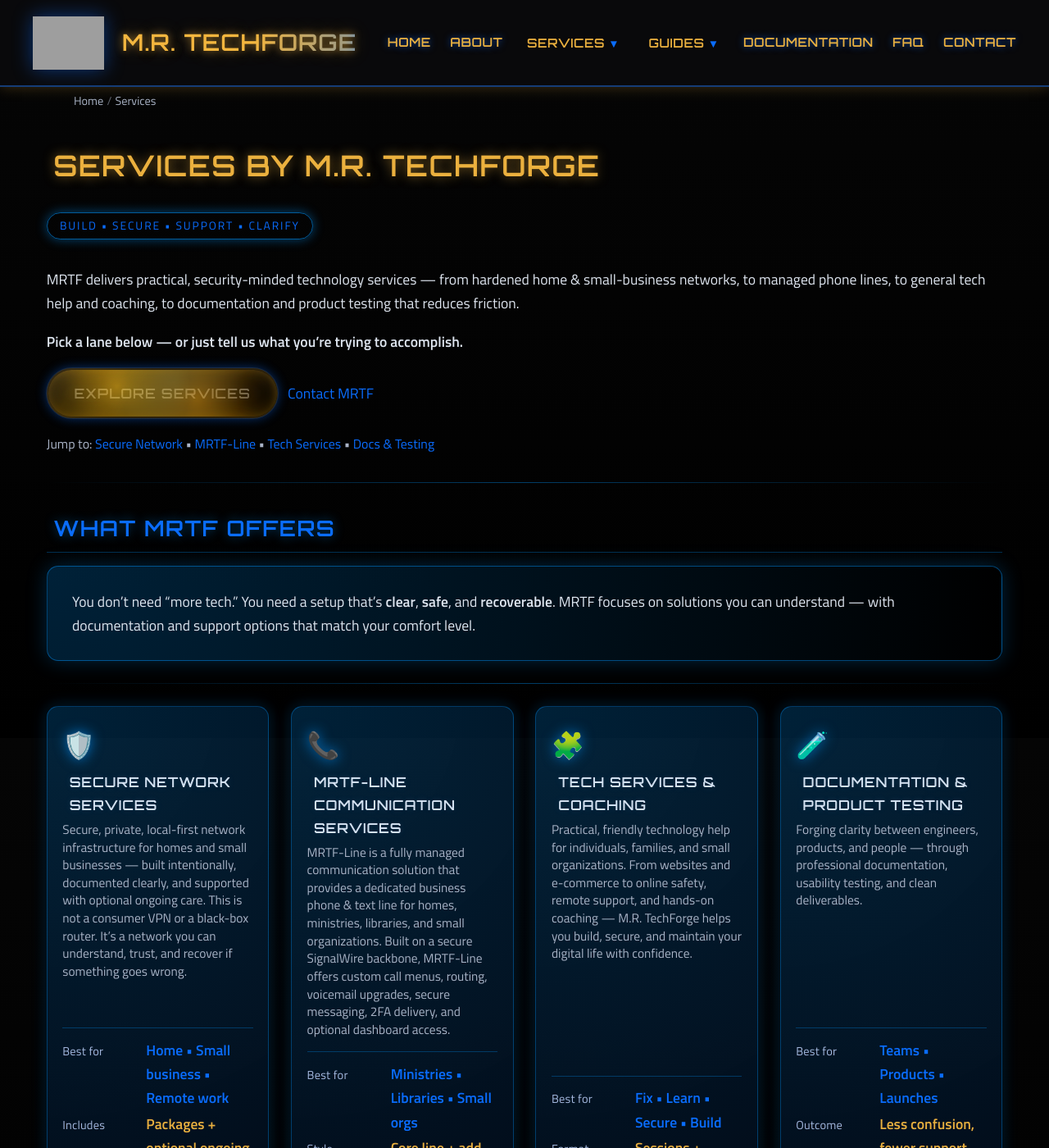
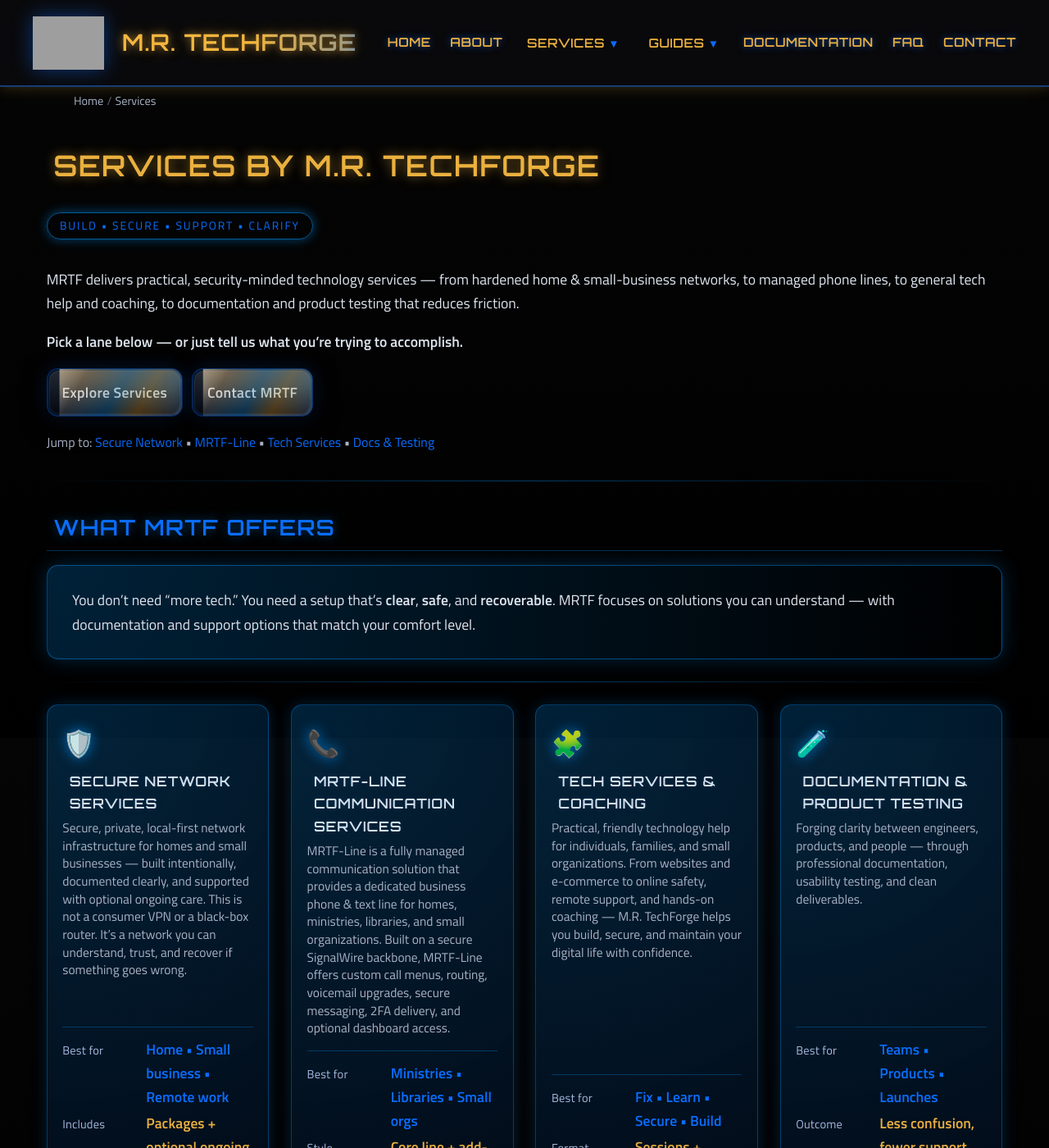
Before and after one commit to markisrt4/mrtechforge.github.io, a Jekyll site: the page built from services/index.md, in a window 1280 px wide and 1400 px high. Shown: the whole window at 82% size. Built offline with Jekyll 4.4.1, drawn with Linux system fonts in a browser that asks for light colours; grey boxes are pictures that could not be loaded.

Commit message:
Update _buttons.scss

```diff
--- a/_sass/_buttons.scss
+++ b/_sass/_buttons.scss
@@ -1,204 +1,139 @@
 /* ==========================================================
-   M.R. TECHFORGE — FORGE BUTTON SYSTEM (v3.1)
-   Forged steel shell • Molten interior • Heat shimmer
+   M.R. TECHFORGE — BUTTONS (vNext)
+   Always-on Forge glow • Silver core • Blue/Orange flame motion. Version 4.0
    ========================================================== */
 
-/* ----------------------------------------------------------
-   BASE BUTTON
----------------------------------------------------------- */
-.btn {
+.btn,
+.btn-glow,
+.btn-forge {
+  -webkit-tap-highlight-color: transparent;
+  text-decoration: none;
   display: inline-flex;
   align-items: center;
   justify-content: center;
-
-  padding: 1rem 2rem;
-  border-radius: 999px;
-
-  font-family: "Orbitron", sans-serif;
-  font-size: 1rem;
-  font-weight: 800;
-  text-transform: uppercase;
-  letter-spacing: 1px;
-
-  text-decoration: none;
+  gap: 0.55rem;
+  font-weight: 700;
+  letter-spacing: 0.02em;
+  border-radius: 14px;
+  padding: 0.85rem 1.05rem;
+  border: 1px solid rgba(var(--forge-accent-rgb), 0.35);
   cursor: pointer;
+  user-select: none;
   position: relative;
   overflow: hidden;
-
-  border: 0;
-  z-index: 5;
-  pointer-events: auto;
-
-  transition:
-    transform 0.22s ease,
-    box-shadow 0.25s ease,
-    filter 0.25s ease;
+  transform: translateZ(0);
+  transition: transform 180ms ease, box-shadow 180ms ease, border-color 180ms ease, filter 180ms ease;
 }
 
-/* Optional icon support */
-.btn i,
-.btn svg {
-  margin-right: 0.45rem;
-  font-size: 1.1rem;
+/* Base "Forge" button: always alive */
+.btn-forge {
+  color: var(--forge-text);
+  background: rgba(6, 14, 28, 0.78);
+  box-shadow:
+    0 0 0 1px rgba(var(--forge-accent-rgb), 0.18) inset,
+    0 10px 30px rgba(0, 0, 0, 0.55),
+    0 0 24px rgba(var(--forge-accent-rgb), 0.18);
 }
 
-/* ----------------------------------------------------------
-   FORGE BUTTON — FORGED STEEL + MOLTEN CORE
----------------------------------------------------------- */
-.btn-forge {
-  color: #ffffff;
-
-  /* forged steel outer shell */
-  background: linear-gradient(
-    90deg,
-    var(--forge-hotmetal-dark),
-    var(--forge-hotmetal),
-    var(--forge-accent),
-    var(--forge-accent-dark)
-  );
-  background-size: 260%;
-
-  outline: 1px solid rgba(255,255,255,0.08);
-
-  box-shadow:
-    0 0 14px rgba(var(--forge-accent-rgb), 0.45),
-    inset 0 0 10px rgba(var(--forge-hotmetal-rgb), 0.40);
-}
-
-/* molten interior layer */
+/* Animated flame layer */
 .btn-forge::before {
   content: "";
   position: absolute;
-  inset: 2px;                 /* creates forged rim */
-  border-radius: inherit;
+  inset: -2px;
+  background:
+    radial-gradient(120% 140% at 10% 10%, rgba(255, 170, 40, 0.28) 0%, rgba(255, 170, 40, 0.0) 55%),
+    radial-gradient(120% 140% at 90% 20%, rgba(40, 170, 255, 0.26) 0%, rgba(40, 170, 255, 0.0) 52%),
+    linear-gradient(120deg,
+      rgba(210, 215, 222, 0.65) 0%,
+      rgba(210, 215, 222, 0.22) 18%,
+      rgba(40, 170, 255, 0.32) 42%,
+      rgba(255, 170, 40, 0.36) 60%,
+      rgba(210, 215, 222, 0.20) 82%,
+      rgba(210, 215, 222, 0.60) 100%
+    );
+  filter: blur(0px);
+  opacity: 0.95;
   z-index: 0;
-
-  background:
-    radial-gradient(circle at 30% 35%, rgba(251,191,36,0.65), transparent 45%),
-    radial-gradient(circle at 65% 60%, rgba(245,158,11,0.55), transparent 48%),
-    radial-gradient(circle at 55% 25%, rgba(56,189,248,0.22), transparent 55%),
-    linear-gradient(180deg, rgba(12,12,14,0.65), rgba(0,0,0,0.75));
-
-  box-shadow:
-    inset 0 0 18px rgba(251,191,36,0.22),
-    inset 0 0 30px rgba(245,158,11,0.14);
-
-  filter: saturate(1.08);
-  opacity: 0.95;
-
-  animation: moltenDrift 6s ease-in-out infinite;
+  transform: translate3d(-18%, 0, 0);
+  animation: forgeFlameFlow 3.6s linear infinite;
 }
 
-/* heat shimmer sweep */
+/* Silver “core plate” to keep it readable */
 .btn-forge::after {
   content: "";
   position: absolute;
-  inset: -45% -60%;
+  inset: 2px;
+  border-radius: 12px;
+  background: linear-gradient(
+    180deg,
+    rgba(230, 233, 238, 0.14) 0%,
+    rgba(230, 233, 238, 0.08) 40%,
+    rgba(0, 0, 0, 0.18) 100%
+  );
+  box-shadow:
+    0 0 0 1px rgba(255, 255, 255, 0.06) inset,
+    0 0 0 1px rgba(var(--forge-accent-rgb), 0.12);
   z-index: 1;
-
-  background: linear-gradient(
-    120deg,
-    transparent 38%,
-    rgba(255,255,255,0.10) 48%,
-    rgba(251,191,36,0.22) 52%,
-    transparent 62%
-  );
-
-  transform: translateX(-20%) rotate(8deg);
-  opacity: 0.35;
-
-  transition:
-    opacity 0.25s ease,
-    transform 0.35s ease;
-
-  pointer-events: none;
 }
 
-/* keep text above all effects */
+/* Ensure text stays above flame layers */
 .btn-forge > * {
   position: relative;
   z-index: 2;
 }
 
-/* ----------------------------------------------------------
-   HOVER / ACTIVE STATES
----------------------------------------------------------- */
-.btn-forge:hover {
-  transform: translateY(-3px);
-  background-position: 100% 0;
-
+/* Hover / focus: tighter, hotter */
+.btn-forge:hover,
+.btn-forge:focus-visible {
+  transform: translateY(-1px);
+  border-color: rgba(var(--forge-accent-rgb), 0.55);
   box-shadow:
-    0 0 32px rgba(var(--forge-accent-rgb), 0.78),
-    0 0 20px rgba(var(--forge-hotmetal-rgb), 0.45),
-    inset 0 0 14px rgba(var(--forge-hotmetal-rgb), 0.55);
-
-  filter: brightness(1.04);
-}
-
-.btn-forge:hover::after {
-  opacity: 0.6;
-  transform: translateX(8%) rotate(8deg);
+    0 0 0 1px rgba(var(--forge-accent-rgb), 0.25) inset,
+    0 12px 34px rgba(0, 0, 0, 0.65),
+    0 0 34px rgba(var(--forge-accent-rgb), 0.26);
+  filter: saturate(1.1);
 }
 
 .btn-forge:active {
-  transform: translateY(-1px) scale(0.985);
+  transform: translateY(0px) scale(0.99);
+  filter: saturate(1.0);
 }
 
-/* ----------------------------------------------------------
-   VARIANTS
----------------------------------------------------------- */
-
-/* Secondary forge (less intense glow) */
-.btn-forge-secondary {
-  box-shadow:
-    0 0 12px rgba(var(--forge-hotmetal-rgb), 0.32),
-    inset 0 0 8px rgba(var(--forge-accent-rgb), 0.22);
+@keyframes forgeFlameFlow {
+  0%   { transform: translate3d(-22%, 0, 0) scale(1.03); filter: blur(0px); }
+  50%  { transform: translate3d( 18%, 0, 0) scale(1.03); filter: blur(0.2px); }
+  100% { transform: translate3d(-22%, 0, 0) scale(1.03); filter: blur(0px); }
 }
 
-/* Ghost / outline button */
-.btn-forge-ghost {
-  background: rgba(0,0,0,0.35);
-  border: 1px solid rgba(var(--forge-accent-rgb), 0.40);
-  color: var(--forge-text);
-
-  box-shadow: 0 0 14px rgba(var(--forge-accent-rgb), 0.18);
+/* Alternate class used around the site */
+.btn-glow {
+  @extend .btn-forge;
 }
 
-.btn-forge-ghost::before,
-.btn-forge-ghost::after {
-  display: none;
+/* Full-width button helper (forms) */
+.btn-full {
+  width: 100%;
 }
 
-.btn-forge-ghost:hover {
-  box-shadow: 0 0 22px rgba(var(--forge-accent-rgb), 0.35);
+/* Accessibility: reduce motion */
+@media (prefers-reduced-motion: reduce) {
+  .btn-forge::before {
+    animation: none;
+    transform: none;
+  }
+  .btn,
+  .btn-glow,
+  .btn-forge {
+    transition: none;
+  }
 }
 
-/* ----------------------------------------------------------
-   MOLTEN CORE DRIFT
----------------------------------------------------------- */
-@keyframes moltenDrift {
-  0%   { transform: scale(1) translate(0, 0); }
-  40%  { transform: scale(1.02) translate(1px, -1px); }
-  70%  { transform: scale(1.015) translate(-1px, 1px); }
-  100% { transform: scale(1) translate(0, 0); }
+/* Mobile: slightly tighter */
+@media (max-width: 520px) {
+  .btn,
+  .btn-glow,
+  .btn-forge {
+    padding: 0.82rem 0.95rem;
+    border-radius: 13px;
+  }
 }
-
-/* ----------------------------------------------------------
-   RIPPLE EFFECT (NON-FORGE BUTTONS ONLY)
----------------------------------------------------------- */
-.btn:not(.btn-forge)::after {
-  content: "";
-  position: absolute;
-  width: 1px;
-  height: 1px;
-  background: rgba(255,255,255,0.45);
-  border-radius: 50%;
-  opacity: 0;
-  transform: scale(1);
-  transition: transform 0.55s ease, opacity 0.55s ease;
-}
-
-.btn:not(.btn-forge):active::after {
-  opacity: 1;
-  transform: scale(85);
-}
```
